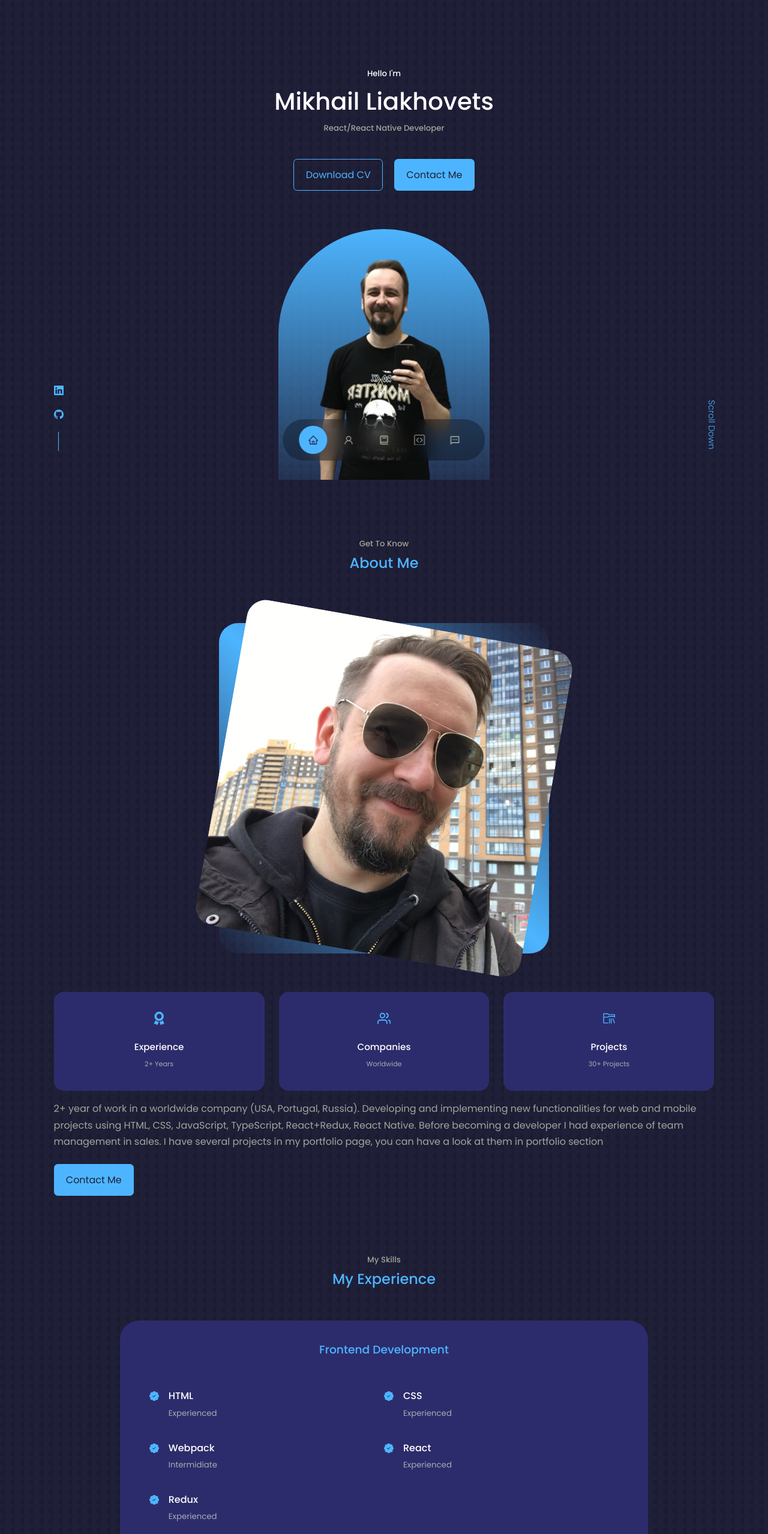
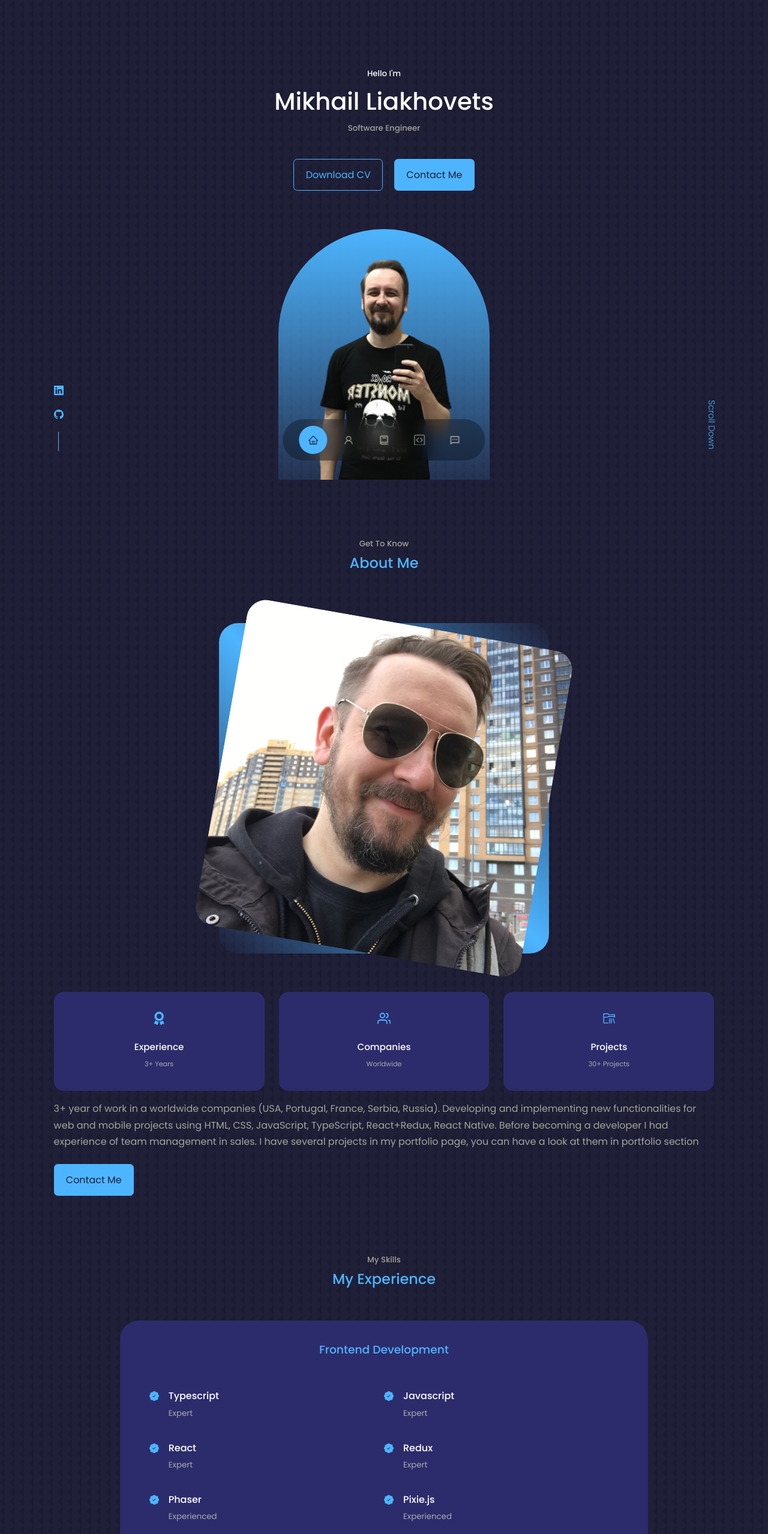
Before and after one commit to bthrsn/react-portfolio, a React (Create React App) app: page / in a window 1280 px wide. Shown: the top 2558 px of the page at 60% size. Built offline with nearby package versions, Linux system fonts and the light colour scheme.

Commit message:
update CV and Bio

```diff
--- a/src/components/about/About.tsx
+++ b/src/components/about/About.tsx
@@ -22,7 +22,7 @@ const About = () => {
             <article className="about-card">
               <FaAward className="about-icon" />
               <h5>Experience</h5>
-              <small>2+ Years</small>
+              <small>3+ Years</small>
             </article>
             <article className="about-card">
               <FiUsers className="about-icon" />
@@ -36,7 +36,7 @@ const About = () => {
             </article>
           </div>
           <p>
-            2+ year of work in a worldwide company (USA, Portugal, Russia).
+            3+ year of work in a worldwide companies (USA, Portugal, France, Serbia, Russia).
             Developing and implementing new functionalities for web and mobile
             projects using HTML, CSS, JavaScript, TypeScript, React+Redux, React
             Native. Before becoming a developer I had experience of team
--- a/src/components/experience/Experience.tsx
+++ b/src/components/experience/Experience.tsx
@@ -4,11 +4,12 @@ import "./experience.css";
 
 const Experience = () => {
   const FrontendSkills = [
-    { name: "HTML", grade: "Experienced" },
-    { name: "CSS", grade: "Experienced" },
-    { name: "Webpack", grade: "Intermidiate" },
-    { name: "React", grade: "Experienced" },
-    { name: "Redux", grade: "Experienced" },
+    { name: "Typescript", grade: "Expert" },
+    { name: "Javascript", grade: "Expert" },
+    { name: "React", grade: "Expert" },
+    { name: "Redux", grade: "Expert" },
+    { name: "Phaser", grade: "Experienced" },
+    { name: "Pixie.js", grade: "Experienced" },
   ];
   const MobileSkills = [
     { name: "React Native", grade: "Experienced" },
--- a/src/components/header/Header.tsx
+++ b/src/components/header/Header.tsx
@@ -3,7 +3,7 @@ import HeaderSocials from "../headerSocials";
 import "./header.css";
 
 const Image = require("../../assets/main-photo.png");
-const CV = require("../../assets/CV_Frontend_Developer_Liakhovets_Mikhail.pdf");
+const CV = require("../../assets/CV_Software Engineer_Mikhail_Liakhovets.pdf");
 
 const Header = () => {
   return (
@@ -11,7 +11,7 @@ const Header = () => {
       <div className="container header-container">
         <h5>Hello I'm</h5>
         <h1>Mikhail Liakhovets</h1>
-        <h5 className="text-light">React/React Native Developer</h5>
+        <h5 className="text-light">Software Engineer</h5>
         <div className="button-group">
           <a
             href={CV}
```
Also changed, not shown: 1 other file (tests, documents, lock files or other folders).
